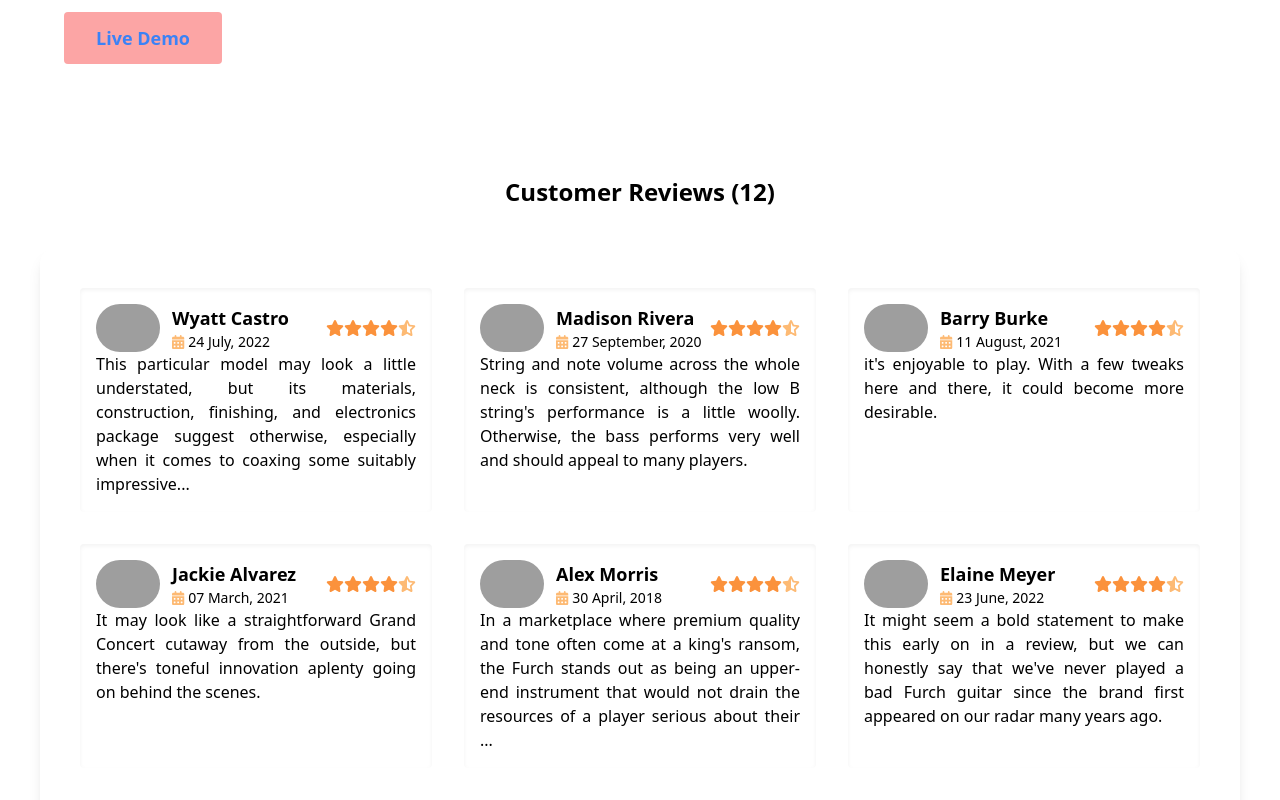
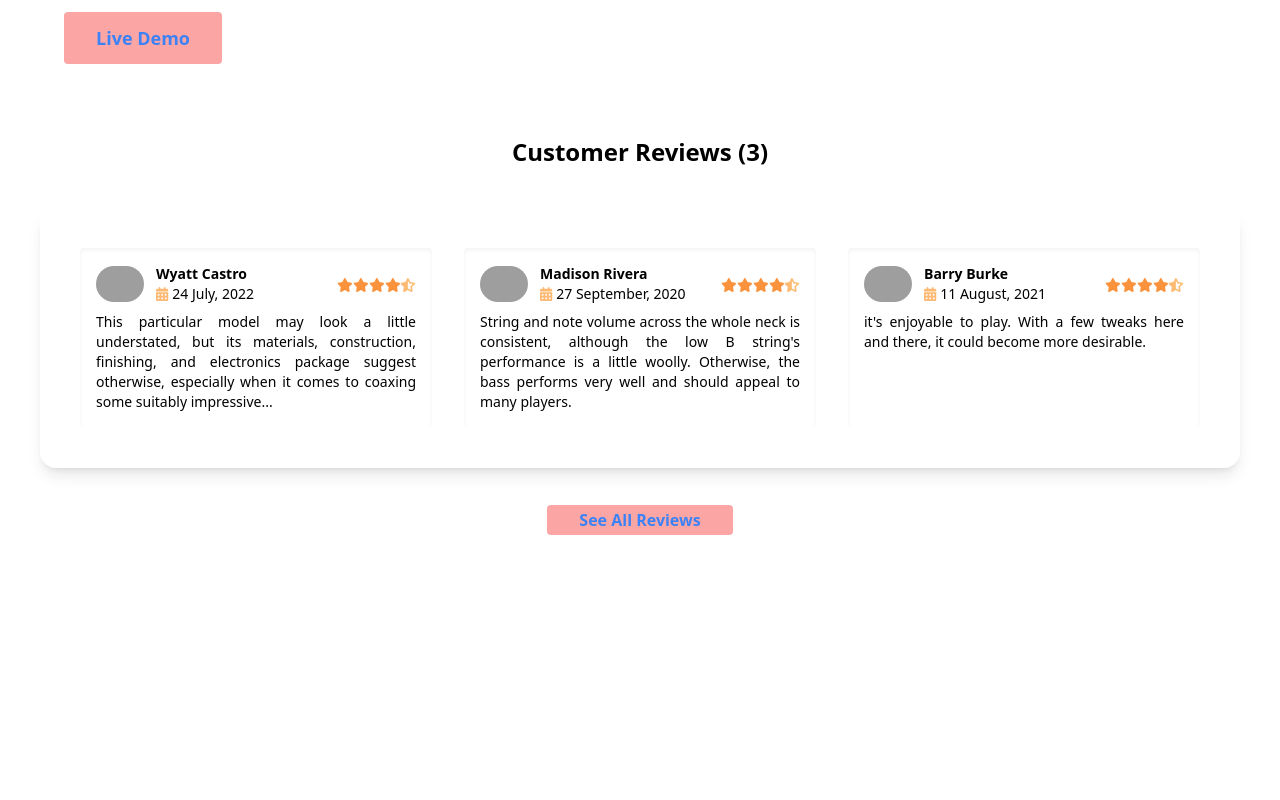
Before and after one commit to crescentpartha/product-analysis-website-crescentpartha, a React (Create React App) app in the folder product-analysis-website/: page / in a window 1280 px wide. Shown: the part 440-1240 px from the top of the page. After the commit the page ends 975 px from the top, so only its background shows below. Built offline with nearby package versions, Linux system fonts and the light colour scheme; grey boxes are pictures that could not be loaded.

Commit message:
HOME route shows only 3 Customer Reviews

```diff
--- a/product-analysis-website/src/components/CustomerReview/CustomerReview.js
+++ b/product-analysis-website/src/components/CustomerReview/CustomerReview.js
@@ -3,29 +3,30 @@ import { FontAwesomeIcon } from '@fortawesome/react-fontawesome';
 import { faCalendarDays, faStar, faStarHalfStroke } from '@fortawesome/free-solid-svg-icons';
 
 const CustomerReview = (props) => {
+    // console.log(props.review);
     const { name, picture, review, registered } = props.review;
     return (
         <div className='text-left shadow-inner rounded p-4'>
-            <div className='flex flex-row items-center justify-between'>
+            <div className='flex flex-row flex-wrap items-center justify-between'>
                 <div className='flex flex-row flex-warp items-center justify-start'>
-                    <img className='w-16 rounded-full mr-3' src={picture} alt="" />
+                    <img className='w-10 lg:w-12 md:w-10 sm:w-10 rounded-full mr-3' src={picture} alt="" />
                     <div>
-                        <h2 className='text-lg font-semibold'>{name}</h2>
-                        <p className='text-sm font-normal'>
-                            <FontAwesomeIcon className='mr-1 text-orange-300' icon={faCalendarDays}></FontAwesomeIcon>
+                        <h2 className='text-lg font-semibold md:text-sm'>{name}</h2>
+                        <p className='text-sm font-normal text-xm'>
+                            <FontAwesomeIcon className='mr-1 text-orange-300 text-xm' icon={faCalendarDays}></FontAwesomeIcon>
                             {registered}
                         </p>
                     </div>
                 </div>
-                <div>
-                    <FontAwesomeIcon className='text-orange-400' icon={faStar}></FontAwesomeIcon>
-                    <FontAwesomeIcon className='text-orange-400' icon={faStar}></FontAwesomeIcon>
-                    <FontAwesomeIcon className='text-orange-400' icon={faStar}></FontAwesomeIcon>
-                    <FontAwesomeIcon className='text-orange-400' icon={faStar}></FontAwesomeIcon>
-                    <FontAwesomeIcon className='text-orange-300' icon={faStarHalfStroke}></FontAwesomeIcon>
+                <div >
+                    <FontAwesomeIcon className='text-orange-400 text-sm' icon={faStar}></FontAwesomeIcon>
+                    <FontAwesomeIcon className='text-orange-400 text-sm' icon={faStar}></FontAwesomeIcon>
+                    <FontAwesomeIcon className='text-orange-400 text-sm' icon={faStar}></FontAwesomeIcon>
+                    <FontAwesomeIcon className='text-orange-400 text-sm' icon={faStar}></FontAwesomeIcon>
+                    <FontAwesomeIcon className='text-orange-300 text-sm' icon={faStarHalfStroke}></FontAwesomeIcon>
                 </div>
             </div>
-            <p className='text-justify'>{(review.length > 200) ? review.slice(0, 200) + "..." : review}</p>
+            <p className='text-justify text-sm mt-2'>{(review.length > 200) ? review.slice(0, 200) + "..." : review}</p>
         </div>
     );
 };
--- a/product-analysis-website/src/components/CustomerReviews/CustomerReviews.js
+++ b/product-analysis-website/src/components/CustomerReviews/CustomerReviews.js
@@ -8,12 +8,23 @@ const CustomerReviews = () => {
     // const [reviews, setReviews] = useReviews();
     const [reviews] = useReviews();
 
+    let rest = [];
+    const handleCustomerReview = () => {
+        reviews.forEach(element => {
+            if (rest.length < 3) {
+                rest.push(element);
+            }
+        });
+    }
+    handleCustomerReview();
+    // console.log(rest);
+
     return (
         <div>
-            <h2 className='text-2xl font-semibold mt-20'>Customer Reviews ({reviews.length})</h2>
+            <h2 className='text-2xl font-semibold mt-10'>Customer Reviews ({rest.length})</h2>
             <div className='grid lg:grid-cols-3 md:grid-cols-2 sm:grid-cols-1 grid-flow-row gap-8 m-10 p-10 shadow-lg rounded-2xl'>
                 {
-                    reviews.map(review => <CustomerReview
+                    rest.map(review => <CustomerReview
                         key={review.id}
                         review={review}
                     ></CustomerReview>)
```
